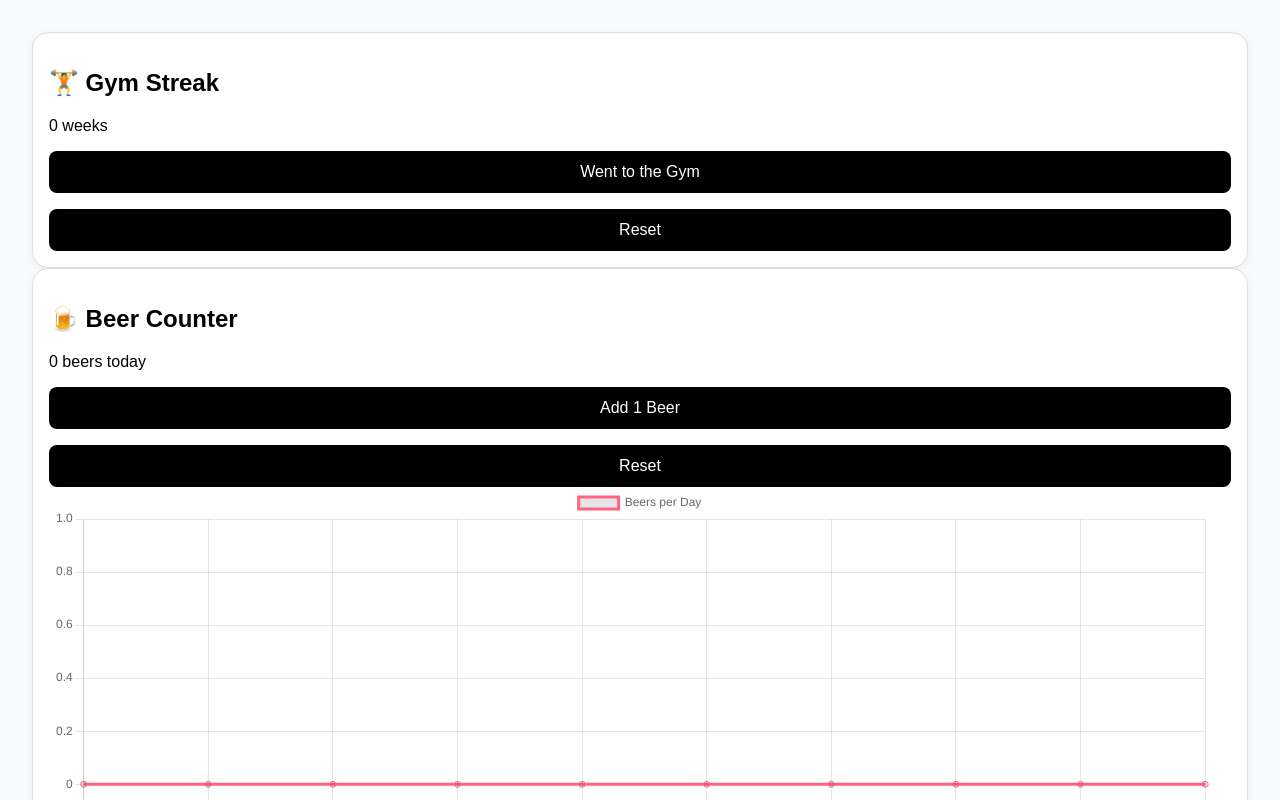
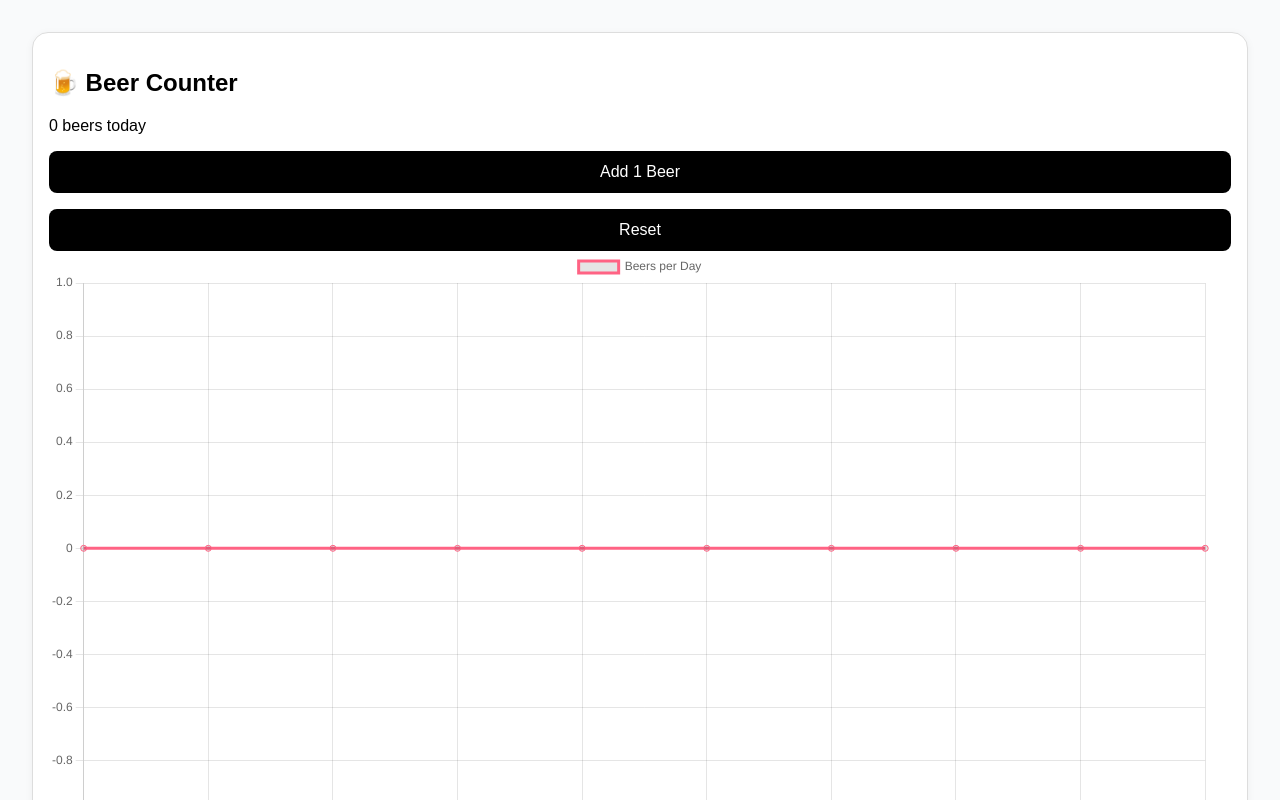
Before and after one commit to westerik75/gym-streak-tracker, a React (Vite) app: page / in a window 1280 px wide. Shown: the top 800 px of the page. Built offline with nearby package versions, Linux system fonts and the light colour scheme.

Commit message:
hide gym counter

```diff
--- a/src/App.jsx
+++ b/src/App.jsx
@@ -16,58 +16,58 @@ import {
 
 ChartJS.register(CategoryScale, LinearScale, PointElement, LineElement, Title, Tooltip, Legend);
 
-function GymStreakTracker() {
-  const [streak, setStreak] = useState(0);
-  const [lastLoggedWeek, setLastLoggedWeek] = useState(null);
+// function GymStreakTracker() {
+//   const [streak, setStreak] = useState(0);
+//   const [lastLoggedWeek, setLastLoggedWeek] = useState(null);
 
-  useEffect(() => {
-    const storedStreak = localStorage.getItem("gymStreak");
-    const storedWeek = localStorage.getItem("lastLoggedWeek");
-    if (storedStreak) setStreak(parseInt(storedStreak));
-    if (storedWeek) setLastLoggedWeek(parseInt(storedWeek));
-  }, []);
+//   useEffect(() => {
+//     const storedStreak = localStorage.getItem("gymStreak");
+//     const storedWeek = localStorage.getItem("lastLoggedWeek");
+//     if (storedStreak) setStreak(parseInt(storedStreak));
+//     if (storedWeek) setLastLoggedWeek(parseInt(storedWeek));
+//   }, []);
 
-  useEffect(() => {
-    localStorage.setItem("gymStreak", streak);
-    if (lastLoggedWeek !== null) {
-      localStorage.setItem("lastLoggedWeek", lastLoggedWeek);
-    }
-  }, [streak, lastLoggedWeek]);
+//   useEffect(() => {
+//     localStorage.setItem("gymStreak", streak);
+//     if (lastLoggedWeek !== null) {
+//       localStorage.setItem("lastLoggedWeek", lastLoggedWeek);
+//     }
+//   }, [streak, lastLoggedWeek]);
 
-  const getCurrentWeek = () => {
-    const now = new Date();
-    const startOfYear = new Date(now.getFullYear(), 0, 1);
-    const pastDaysOfYear = (now - startOfYear) / 86400000;
-    return Math.floor((pastDaysOfYear + startOfYear.getDay()) / 7);
-  };
+//   const getCurrentWeek = () => {
+//     const now = new Date();
+//     const startOfYear = new Date(now.getFullYear(), 0, 1);
+//     const pastDaysOfYear = (now - startOfYear) / 86400000;
+//     return Math.floor((pastDaysOfYear + startOfYear.getDay()) / 7);
+//   };
 
-  const logGymVisit = () => {
-    const currentWeek = getCurrentWeek();
-    if (lastLoggedWeek === currentWeek) return;
+//   const logGymVisit = () => {
+//     const currentWeek = getCurrentWeek();
+//     if (lastLoggedWeek === currentWeek) return;
 
-    if (lastLoggedWeek === currentWeek - 1 || lastLoggedWeek === null) {
-      setStreak(streak + 1);
-    } else {
-      setStreak(1);
-    }
-    setLastLoggedWeek(currentWeek);
-  };
+//     if (lastLoggedWeek === currentWeek - 1 || lastLoggedWeek === null) {
+//       setStreak(streak + 1);
+//     } else {
+//       setStreak(1);
+//     }
+//     setLastLoggedWeek(currentWeek);
+//   };
 
-  return (
-    <div className="p-4 max-w-sm mx-auto text-center mb-10">
-      <Card>
-        <CardContent>
-          <h2 className="text-xl font-bold mb-2">🏋️ Gym Streak</h2>
-          <p className="text-3xl mb-4">{streak} weeks</p>
-          <div style={{ display: "flex", flexDirection: "column", gap: "1rem" }}>
-            <Button onClick={logGymVisit}>Went to the Gym</Button>
-            <Button onClick={() => { setStreak(0); setLastLoggedWeek(null); }}>Reset</Button>
-          </div>
-        </CardContent>
-      </Card>
-    </div>
-  );
-}
+//   return (
+//     <div className="p-4 max-w-sm mx-auto text-center mb-10">
+//       <Card>
+//         <CardContent>
+//           <h2 className="text-xl font-bold mb-2">🏋️ Gym Streak</h2>
+//           <p className="text-3xl mb-4">{streak} weeks</p>
+//           <div style={{ display: "flex", flexDirection: "column", gap: "1rem" }}>
+//             <Button onClick={logGymVisit}>Went to the Gym</Button>
+//             <Button onClick={() => { setStreak(0); setLastLoggedWeek(null); }}>Reset</Button>
+//           </div>
+//         </CardContent>
+//       </Card>
+//     </div>
+//   );
+// }
 
 function BeerCounter() {
   const [todayBeers, setTodayBeers] = useState(0);
@@ -205,7 +205,7 @@ function NeutjesCounter() {
 export default function App() {
   return (
     <>
-      <GymStreakTracker />
+ {/* <GymStreakTracker /> */}
       <BeerCounter />
       <NeutjesCounter />
     </>
```
Also changed, not shown: src/test.txt.
